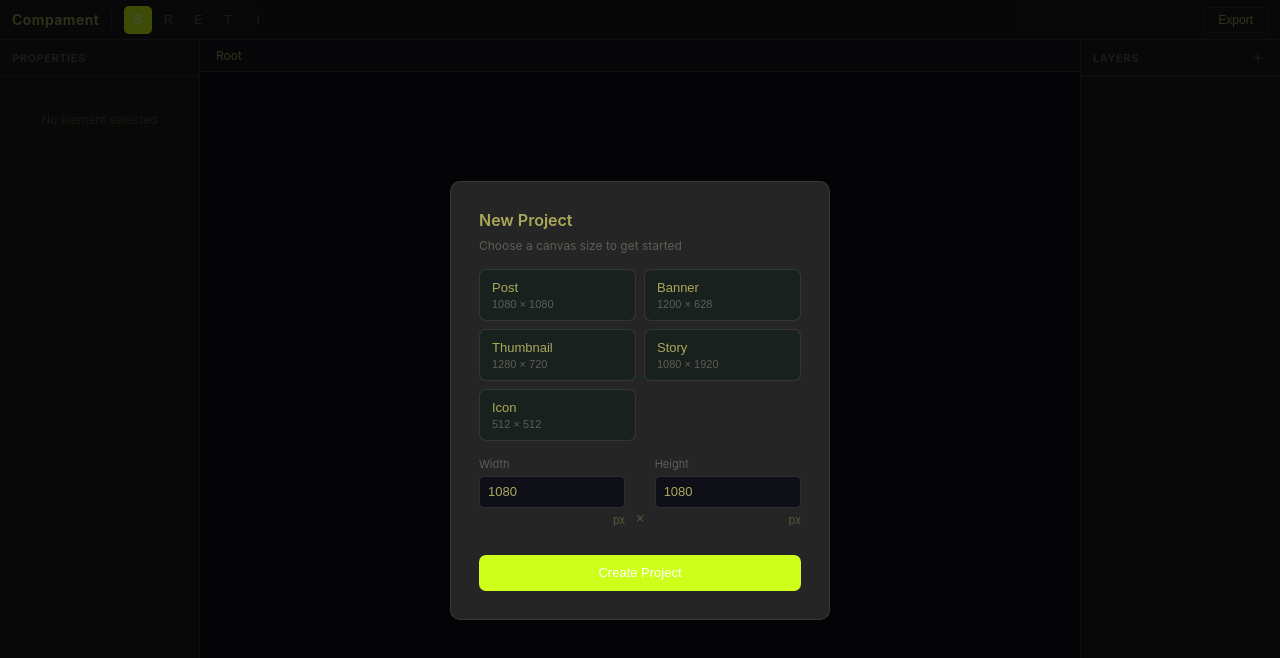
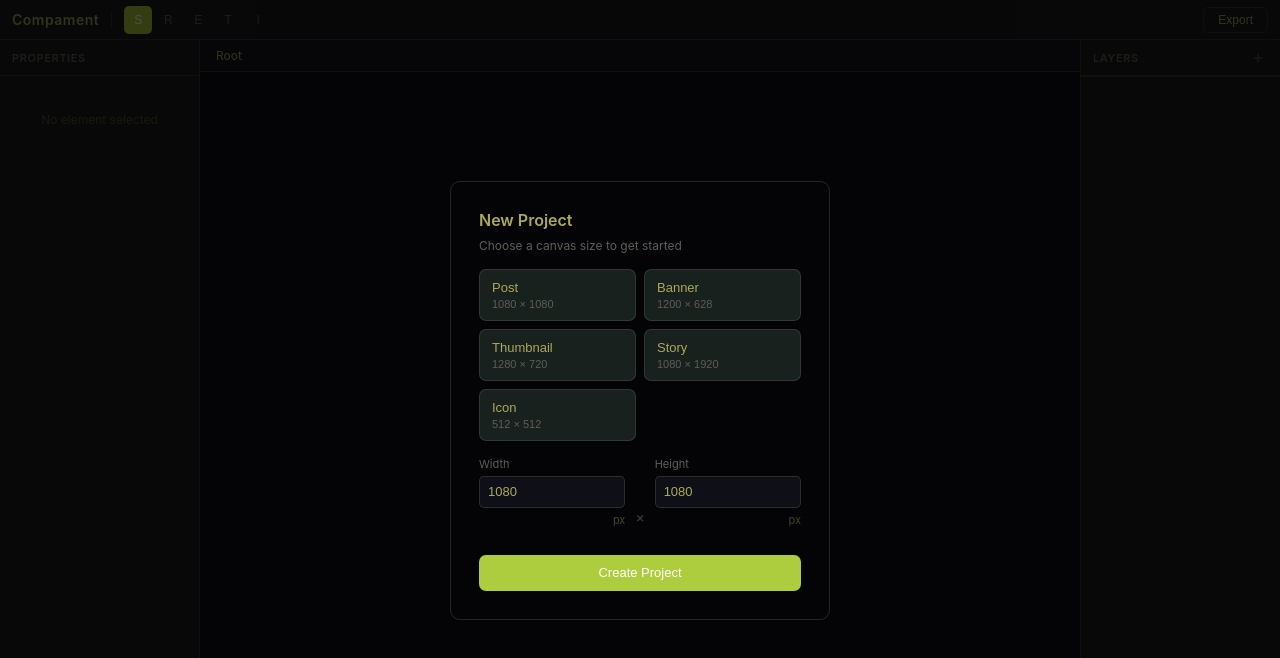
Before and after one commit to luckyhappygamer33-alt/compament, a React (Vite) app: page / in a window 1280 px wide. Shown: the top 658 px of the page. Built offline with nearby package versions, Linux system fonts and the light colour scheme.

Commit message:
refactor: move tokens.css into index.css

```diff
--- a/src/App.tsx
+++ b/src/App.tsx
@@ -1,5 +1,4 @@
 import './App.css'
-import './tokens.css'
 import { useEditorStore } from './store/editorStore'
 import Toolbar from './components/Toolbar'
 import PropertiesPanel from './components/PropertiesPanel'
--- a/src/index.css
+++ b/src/index.css
@@ -1,3 +1,7 @@
+/* ═══════════════════════════════════════════════════════════
+   Forma — global reset + design tokens
+   ═══════════════════════════════════════════════════════════ */
+
 * {
   margin: 0;
   padding: 0;
@@ -5,21 +9,54 @@
 }
 
 :root {
-  --color-bg: #1c1c1c;
-  --color-panel: #252525;
-  --color-panel-alt: #2a2a2a;
-  --color-hover: #2f2f2f;
-  --color-border: #333333;
-  --color-border-light: #2a2a2a;
-  --color-text: #e0e0e0;
-  --color-text-muted: #888888;
-  --color-text-dim: #484848;
-  --color-accent: #4a90d9;
-  --color-root-badge: #c9923a;
-
+  /* ── Layout ───────────────────────────────────────────── */
   --toolbar-height: 40px;
   --panel-width: 200px;
 
+  /* ── Raw palette ──────────────────────────────────────── */
+  --palette-bg-canvas: #0f0f18;
+  --palette-bg-panel: #1a1a1a;
+  --palette-muted: #5e5d55;
+  --palette-text: #aaa95a;
+  --palette-accent: #aecd3e;
+  --palette-accent-2: #414066;
+
+  /* ── Surface tokens ───────────────────────────────────── */
+  --color-bg: var(--palette-bg-canvas);
+  --color-bg-panel: var(--palette-bg-panel);
+  --color-bg-inset: #19211f;
+  --color-bg-raised: #232e2c;
+  --color-bg-breadcrumb: #14141f;
+
+  /* ── Text tokens ──────────────────────────────────────── */
+  --color-text: var(--palette-text);
+  --color-text-muted: var(--palette-muted);
+  --color-text-dim: rgba(170, 169, 90, 0.38);
+
+  /* ── Border tokens ────────────────────────────────────── */
+  --color-border: rgba(94, 93, 85, 0.38);
+  --color-border-light: rgba(94, 93, 85, 0.18);
+
+  /* ── Interaction ──────────────────────────────────────── */
+  --color-hover: rgba(206, 255, 26, 0.05);
+  --color-hover-muted: rgba(94, 93, 85, 0.10);
+
+  /* ── Primary accent — lime ────────────────────────────── */
+  --color-accent: var(--palette-accent);
+  --color-accent-bg: rgba(206, 255, 26, 0.10);
+  --color-accent-ring: rgba(206, 255, 26, 0.30);
+
+  /* ── Secondary accent — violet ────────────────────────── */
+  --color-accent-2: var(--palette-accent-2);
+  --color-accent-2-bg: rgba(65, 64, 102, 0.30);
+  --color-accent-2-text: #9190c4;
+  --color-accent-2-ring: rgba(145, 144, 196, 0.42);
+
+  /* ── Semantic roles ───────────────────────────────────── */
+  --color-root-badge: var(--color-accent-2-text);
+  --color-panel-alt: var(--color-bg-inset);
+
+  /* ── Typography ───────────────────────────────────────── */
   font-family: -apple-system, BlinkMacSystemFont, 'Segoe UI', sans-serif;
   font-size: 13px;
   color: var(--color-text);
--- a/src/tokens.css
+++ /dev/null
@@ -1,63 +0,0 @@
-/* ═══════════════════════════════════════════════════════════
-   Forma — design tokens
-   Import once in main.tsx (or index.css) — not per-component.
-   All component stylesheets can then use these variables freely.
-   ═══════════════════════════════════════════════════════════ */
-
-:root {
-    /* ── Raw palette ──────────────────────────────────────── */
-    --palette-bg-canvas: #0f0f18;
-    /* canvas stage — dark indigo */
-    --palette-bg-panel: #1a1a1a;
-    /* sidebars, toolbar — dark green */
-    --palette-muted: #5e5d55;
-    /* borders, icons, secondary text */
-    --palette-text: #aaa95a;
-    /* body text, inactive labels */
-    --palette-accent: #ceff1a;
-    /* selection, active state, logo */
-    --palette-accent-2: #414066;
-    /* root badge, secondary highlights */
-
-    /* ── Surface tokens ───────────────────────────────────── */
-    --color-bg: var(--palette-bg-canvas);
-    --color-bg-panel: var(--palette-bg-panel);
-    --color-bg-inset: #19211f;
-    /* slightly darker — inputs, button fills */
-    --color-bg-raised: #232e2c;
-    /* slightly lighter — floating surfaces */
-    --color-bg-breadcrumb: #14141f;
-    /* breadcrumb bar — lighter than canvas */
-
-    /* ── Text tokens ──────────────────────────────────────── */
-    --color-text: var(--palette-text);
-    --color-text-muted: var(--palette-muted);
-    --color-text-dim: rgba(170, 169, 90, 0.38);
-
-    /* ── Border tokens ────────────────────────────────────── */
-    --color-border: rgba(94, 93, 85, 0.38);
-    --color-border-light: rgba(94, 93, 85, 0.18);
-
-    /* ── Interaction ──────────────────────────────────────── */
-    --color-hover: rgba(206, 255, 26, 0.05);
-    --color-hover-muted: rgba(94, 93, 85, 0.10);
-
-    /* ── Primary accent — lime ────────────────────────────── */
-    --color-accent: var(--palette-accent);
-    --color-accent-bg: rgba(206, 255, 26, 0.10);
-    --color-accent-ring: rgba(206, 255, 26, 0.30);
-
-    /* ── Secondary accent — violet ────────────────────────── */
-    --color-accent-2: var(--palette-accent-2);
-    --color-accent-2-bg: rgba(65, 64, 102, 0.30);
-    --color-accent-2-text: #9190c4;
-    /* lightened for legibility on dark panels */
-    --color-accent-2-ring: rgba(145, 144, 196, 0.42);
-    /* root active border */
-
-    /* ── Named semantic roles ─────────────────────────────── */
-    --color-root-badge: var(--color-accent-2-text);
-
-    /* ── Legacy aliases (keeps old variable names working) ─── */
-    --color-panel-alt: var(--color-bg-inset);
-}
```
